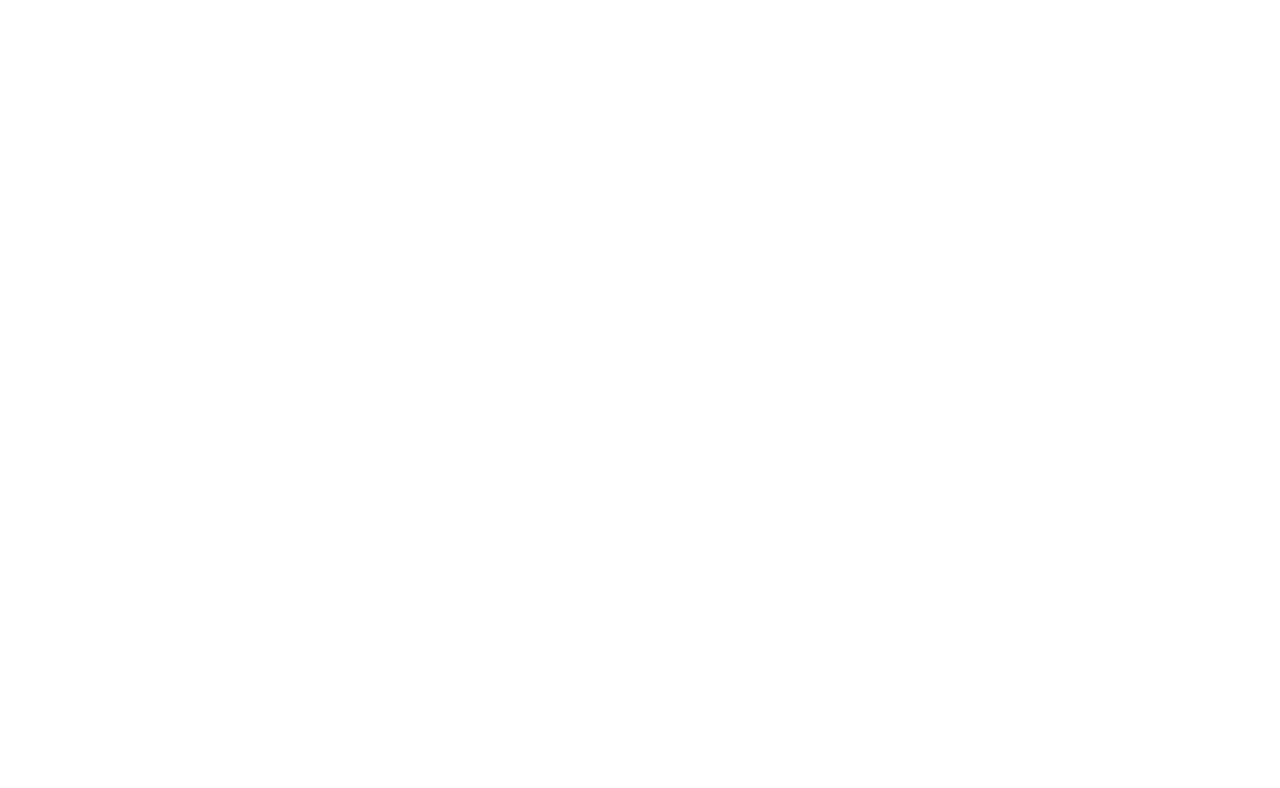
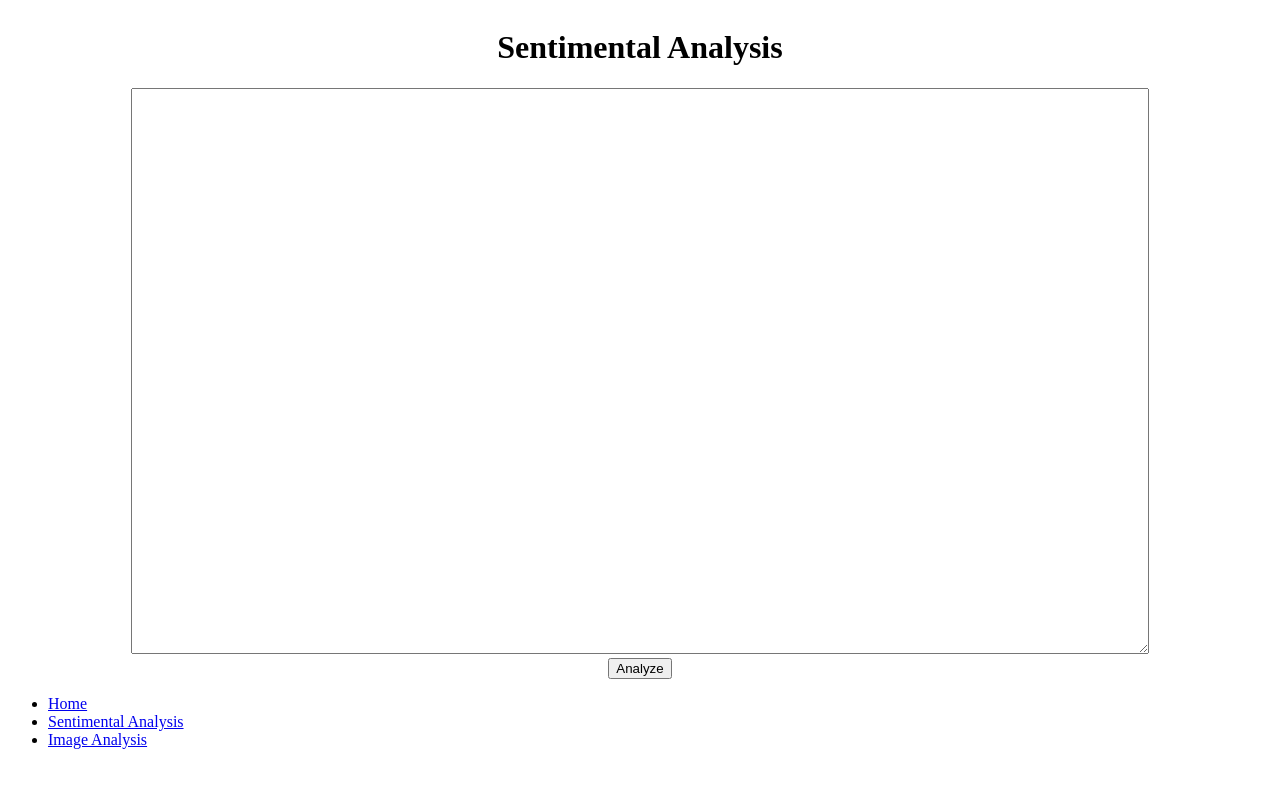
Before and after one commit to greenice288f/SWENGGroup31, a React (Create React App) app in the folder frontend/my-app/: page /sentimental in a window 1280 px wide. Before the commit this address had no page. Shown: the top 788 px of the page. Built offline with nearby package versions, Linux system fonts and the light colour scheme.

Commit message:
Finished sentimental input w/ placeholder functions. Main page + links on each page for navigation.

```diff
--- a/frontend/my-app/src/App.js
+++ b/frontend/my-app/src/App.js
@@ -1,5 +1,8 @@
 import React, { useState } from 'react';
-import Image from './Image';
+import Image from './pages/Image';
+import Sentimental from './pages/Sentimental';
+import Main from './pages/Main';
+
 import {
     BrowserRouter as Router,
     Routes,
@@ -7,11 +10,12 @@
 } from "react-router-dom";
 
 function App() {
-
   return (
     <Router>
         <Routes>
+            <Route path="/" element={<Main />} />
             <Route path="/image" element={<Image />} />
+            <Route path="/sentimental" element={<Sentimental />} />
         </Routes>
     </Router>
   );
--- a/frontend/my-app/src/index.js
+++ b/frontend/my-app/src/index.js
@@ -2,7 +2,6 @@
 import ReactDOM from 'react-dom/client';
 //import './index.css';
 import App from './App';
-import Sentimental from './pages/Sentimental';
 import reportWebVitals from './reportWebVitals';
 
 const root = ReactDOM.createRoot(document.getElementById('root'));
--- a/frontend/my-app/src/Image.js
+++ b/frontend/my-app/src/pages/Image.js
@@ -1,4 +1,5 @@
 import React, { useState } from 'react';
+import { Link } from "react-router-dom";
 
 function Image () {
 
@@ -88,6 +89,18 @@
                 />
                 <button onClick={handleUpload}>Upload</button>
             </div>
+            <div>
+              <ul>
+                  <li>
+                      <Link to="/">Home</Link></li>
+                  <li>
+                      <Link to="/sentimental">Sentimental Analysis</Link>
+                  </li>
+                  <li>
+                      <Link to="/image">Image Analysis</Link>
+                  </li>
+              </ul>
+            </div>
         </div>
     );
 }
--- /dev/null
+++ b/frontend/my-app/src/pages/Main.js
@@ -0,0 +1,22 @@
+import React from 'react';
+import { Link } from "react-router-dom";
+
+function Main() {
+    return (
+        <>
+            <ul>
+                <li>
+                    <Link to="/">Home</Link>
+                </li>
+                <li>
+                    <Link to="/sentimental">Sentimental Analysis</Link>
+                </li>
+                <li>
+                    <Link to="/image">Image Analysis</Link>
+                </li>
+            </ul>
+        </>
+    );
+}
+
+export default Main;
--- a/frontend/my-app/src/pages/Sentimental.js
+++ b/frontend/my-app/src/pages/Sentimental.js
@@ -1,15 +1,46 @@
 import React, { useState } from 'react';
+import { Link } from "react-router-dom";
 
 function Sentimental() {
     const [inputtedText, setInputtedText] = useState();
+    const [outputText, setOutputText] = useState();
+
+    function handleAnalyze() {
+        /* TODO: do whatever is needed with this, this is called when analyze is pressed. */
+        setOutputText(inputtedText);
+    }
 
     return (
     <>
-        <div style={{display: 'inline-block', textAlign: "center", width: "100%"}}>
-            <label>Sentimental Analysis</label>
+        <div
+        style={{
+        display: 'inline-block',
+        textAlign: "center",
+        width: "100%"
+        }}>
+            <h1>
+                Sentimental Analysis
+            </h1>
             <InputForm inputFunction={setInputtedText}/>
-            <button>Submit</button>
-            <br/><label>{inputtedText}</label>
+            <button onClick={handleAnalyze}>
+                Analyze
+            </button>
+            <div>
+                {outputText}
+            </div>
+        </div>
+        <div>
+            <ul>
+                  <li>
+                      <Link to="/">Home</Link>
+                  </li>
+                  <li>
+                      <Link to="/sentimental">Sentimental Analysis</Link>
+                  </li>
+                  <li>
+                      <Link to="/image">Image Analysis</Link>
+                  </li>
+            </ul>
         </div>
     </>
     );
@@ -18,7 +49,7 @@
 function InputForm({inputFunction}) {
     return (
         <form>
-            <textarea name="text" style={{width: "80%", height: "80vh" }} onChange={e => inputFunction(e.target.value)}/>
+            <textarea name="text" style={{width: "80%", height: "70vh" }} onChange={e => inputFunction(e.target.value)}/>
         </form>
     );
 }
```
